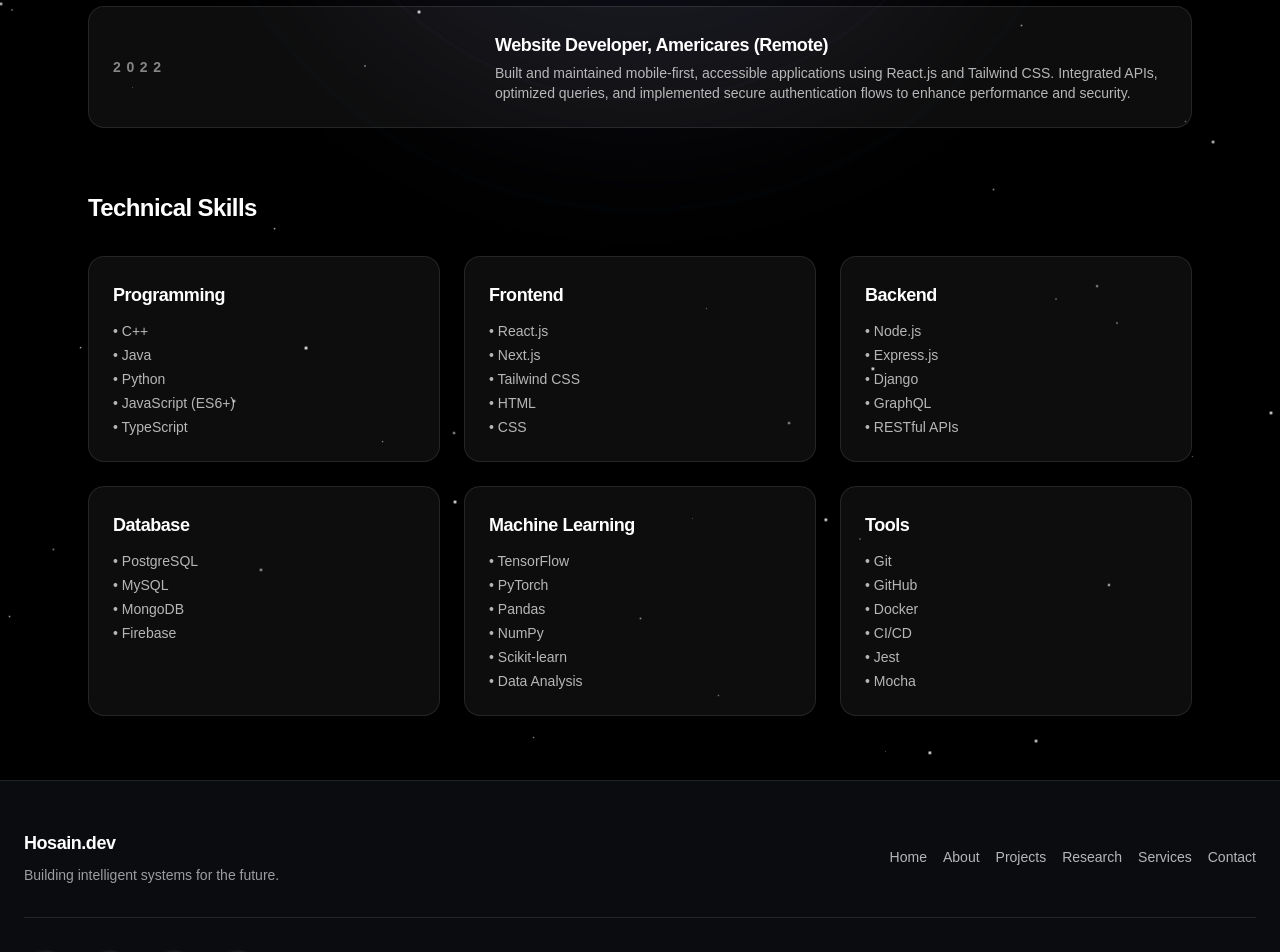
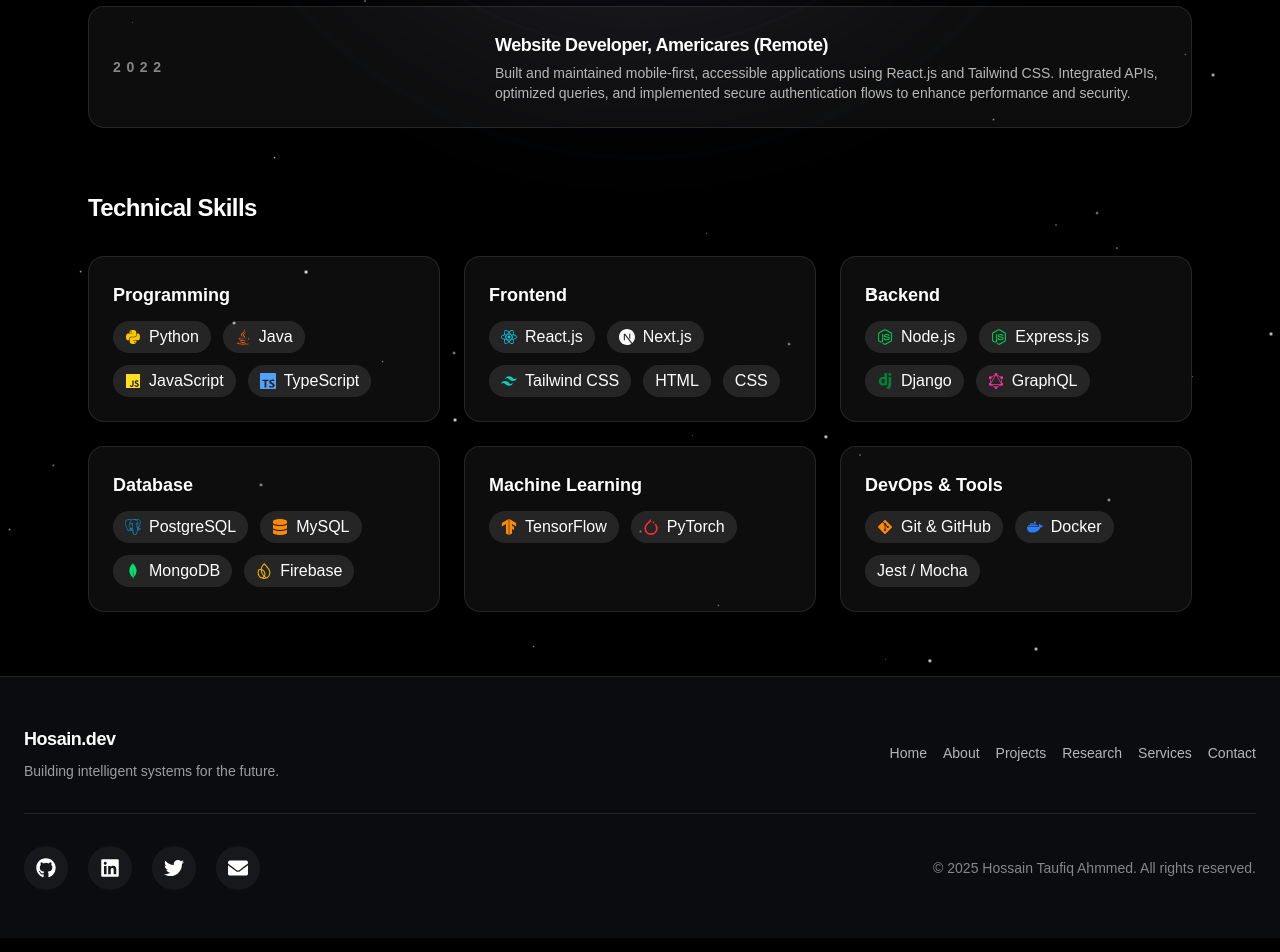
Before and after one commit to hossaintaufiq/Portfolio_Latest, a Next.js app: page /about in a window 1280 px wide. Shown: the part 1545-2497 px from the top of the page. Built offline with nearby package versions, Linux system fonts and the light colour scheme.

Commit message:
updated skill design

```diff
--- a/app/about/page.js
+++ b/app/about/page.js
@@ -1,6 +1,3 @@
-
-
-
 // export const metadata = {
 //   title: "About | Hossain Taufiq Ahmmed",
 //   description:
@@ -129,11 +126,32 @@
 //         </div>
 //       </section>
 
-
 //     </div>
 //   );
 // }
 
+import {
+  FaPython,
+  FaJava,
+  FaJs,
+  FaReact,
+  FaNodeJs,
+  FaDatabase,
+  FaDocker,
+  FaGitAlt,
+} from "react-icons/fa";
+import {
+  SiDjango,
+  SiNextdotjs,
+  SiTailwindcss,
+  SiTensorflow,
+  SiPytorch,
+  SiMongodb,
+  SiPostgresql,
+  SiTypescript,
+  SiFirebase,
+  SiGraphql,
+} from "react-icons/si";
 
 export const metadata = {
   title: "About | Hossain Taufiq Ahmmed",
@@ -186,21 +204,25 @@ const principles = [
   },
 ];
 
-const skills = {
-  programming: ["C++", "Java", "Python", "JavaScript (ES6+)", "TypeScript"],
-  frontend: ["React.js", "Next.js", "Tailwind CSS", "HTML", "CSS"],
-  backend: ["Node.js", "Express.js", "Django", "GraphQL", "RESTful APIs"],
-  database: ["PostgreSQL", "MySQL", "MongoDB", "Firebase"],
-  machineLearning: [
-    "TensorFlow",
-    "PyTorch",
-    "Pandas",
-    "NumPy",
-    "Scikit-learn",
-    "Data Analysis",
-  ],
-  tools: ["Git", "GitHub", "Docker", "CI/CD", "Jest", "Mocha"],
-};
+const skills = [
+  { name: "Python", icon: <FaPython className="text-yellow-400" /> },
+  { name: "Java", icon: <FaJava className="text-orange-500" /> },
+  { name: "JavaScript (ES6+)", icon: <FaJs className="text-yellow-300" /> },
+  { name: "TypeScript", icon: <SiTypescript className="text-blue-400" /> },
+  { name: "React.js", icon: <FaReact className="text-cyan-400" /> },
+  { name: "Next.js", icon: <SiNextdotjs className="text-white" /> },
+  { name: "Tailwind CSS", icon: <SiTailwindcss className="text-teal-400" /> },
+  { name: "Node.js", icon: <FaNodeJs className="text-green-500" /> },
+  { name: "Express.js", icon: <FaNodeJs className="text-green-500" /> },
+  { name: "Django", icon: <SiDjango className="text-green-700" /> },
+  { name: "PostgreSQL", icon: <SiPostgresql className="text-sky-500" /> },
+  { name: "MongoDB", icon: <SiMongodb className="text-green-400" /> },
+  { name: "Firebase", icon: <SiFirebase className="text-yellow-500" /> },
+  { name: "TensorFlow", icon: <SiTensorflow className="text-orange-400" /> },
+  { name: "PyTorch", icon: <SiPytorch className="text-red-500" /> },
+  { name: "Docker", icon: <FaDocker className="text-blue-500" /> },
+  { name: "Git & GitHub", icon: <FaGitAlt className="text-orange-400" /> },
+];
 
 export default function AboutPage() {
   return (
@@ -213,12 +235,11 @@ export default function AboutPage() {
         <p className="max-w-3xl text-lg text-white/70">
           I’m an AI/ML Researcher and Full-Stack Developer passionate about
           transforming innovative ideas into intelligent, scalable solutions. As
-          the Founder & CEO of{" "}
-          <span className="font-semibold">Justkaaj</span>, I combine machine
-          learning, data analysis, and full-stack development to create impactful
-          digital products. I’ve worked across React, Next.js, Django, and AI
-          frameworks like TensorFlow and PyTorch to build applications that bridge
-          human needs and technology.
+          the Founder & CEO of <span className="font-semibold">Justkaaj</span>,
+          I combine machine learning, data analysis, and full-stack development
+          to create impactful digital products. I’ve worked across React,
+          Next.js, Django, and AI frameworks like TensorFlow and PyTorch to
+          build applications that bridge human needs and technology.
         </p>
       </section>
 
@@ -247,11 +268,11 @@ export default function AboutPage() {
             Beyond Development
           </h2>
           <p className="mt-4 text-sm text-white/70">
-            Outside of coding, I enjoy mentoring peers, exploring advancements in
-            AI ethics, and experimenting with automation tools. I’m also passionate
-            about traveling, fitness, and continuous self-improvement to maintain
-            creativity and focus. Sports like badminton and cricket keep my teamwork
-            and strategic thinking sharp.
+            Outside of coding, I enjoy mentoring peers, exploring advancements
+            in AI ethics, and experimenting with automation tools. I’m also
+            passionate about traveling, fitness, and continuous self-improvement
+            to maintain creativity and focus. Sports like badminton and cricket
+            keep my teamwork and strategic thinking sharp.
           </p>
         </article>
       </section>
@@ -279,27 +300,133 @@ export default function AboutPage() {
         </div>
       </section>
 
-      {/* Skills Section */}
-      <section className="space-y-8">
-        <h2 className="text-2xl font-semibold tracking-tight">Technical Skills</h2>
-        <div className="grid gap-6 md:grid-cols-2 lg:grid-cols-3">
-          {Object.entries(skills).map(([category, items]) => (
-            <div
-              key={category}
-              className="rounded-2xl border border-white/10 bg-white/5 p-6 hover:bg-white/10 transition"
-            >
-              <h3 className="capitalize text-lg font-semibold tracking-tight mb-3">
-                {category.replace(/([A-Z])/g, " $1")}
-              </h3>
-              <ul className="space-y-1 text-sm text-white/70">
-                {items.map((item) => (
-                  <li key={item}>• {item}</li>
-                ))}
-              </ul>
-            </div>
-          ))}
+
+      {/* Skills Section - Consistent 3-Column Grid */}
+<section className="space-y-8">
+  <h2 className="text-2xl font-semibold tracking-tight">
+    Technical Skills
+  </h2>
+  {/* The main grid now handles 6 items consistently across 2 rows of 3 */}
+  <div className="grid gap-6 md:grid-cols-2 lg:grid-cols-3">
+
+    {/* Programming (1/6) */}
+    <div className="rounded-2xl border border-white/10 bg-white/5 p-6 hover:bg-white/10 transition">
+      <h3 className="text-lg font-semibold mb-3">Programming</h3>
+      <div className="flex flex-wrap gap-3">
+        <div className="flex items-center gap-2 px-3 py-1 bg-white/10 rounded-full">
+          <FaPython className="text-yellow-400" /> <span>Python</span>
         </div>
-      </section>
+        <div className="flex items-center gap-2 px-3 py-1 bg-white/10 rounded-full">
+          <FaJava className="text-orange-500" /> <span>Java</span>
+        </div>
+        <div className="flex items-center gap-2 px-3 py-1 bg-white/10 rounded-full">
+          <FaJs className="text-yellow-300" /> <span>JavaScript</span>
+        </div>
+        <div className="flex items-center gap-2 px-3 py-1 bg-white/10 rounded-full">
+          <SiTypescript className="text-blue-400" />{" "}
+          <span>TypeScript</span>
+        </div>
+      </div>
+    </div>
+
+    {/* Frontend (2/6) */}
+    <div className="rounded-2xl border border-white/10 bg-white/5 p-6 hover:bg-white/10 transition">
+      <h3 className="text-lg font-semibold mb-3">Frontend</h3>
+      <div className="flex flex-wrap gap-3">
+        <div className="flex items-center gap-2 px-3 py-1 bg-white/10 rounded-full">
+          <FaReact className="text-cyan-400" /> <span>React.js</span>
+        </div>
+        <div className="flex items-center gap-2 px-3 py-1 bg-white/10 rounded-full">
+          <SiNextdotjs className="text-white" /> <span>Next.js</span>
+        </div>
+        <div className="flex items-center gap-2 px-3 py-1 bg-white/10 rounded-full">
+          <SiTailwindcss className="text-teal-400" />{" "}
+          <span>Tailwind CSS</span>
+        </div>
+        <div className="flex items-center gap-2 px-3 py-1 bg-white/10 rounded-full">
+          <span>HTML</span>
+        </div>
+        <div className="flex items-center gap-2 px-3 py-1 bg-white/10 rounded-full">
+          <span>CSS</span>
+        </div>
+      </div>
+    </div>
+
+    {/* Backend (3/6) */}
+    <div className="rounded-2xl border border-white/10 bg-white/5 p-6 hover:bg-white/10 transition">
+      <h3 className="text-lg font-semibold mb-3">Backend</h3>
+      <div className="flex flex-wrap gap-3">
+        <div className="flex items-center gap-2 px-3 py-1 bg-white/10 rounded-full">
+          <FaNodeJs className="text-green-500" /> <span>Node.js</span>
+        </div>
+        <div className="flex items-center gap-2 px-3 py-1 bg-white/10 rounded-full">
+          <FaNodeJs className="text-green-500" /> <span>Express.js</span>
+        </div>
+        <div className="flex items-center gap-2 px-3 py-1 bg-white/10 rounded-full">
+          <SiDjango className="text-green-700" /> <span>Django</span>
+        </div>
+        <div className="flex items-center gap-2 px-3 py-1 bg-white/10 rounded-full">
+          <SiGraphql className="text-pink-500" /> <span>GraphQL</span>
+        </div>
+      </div>
+    </div>
+
+    {/* Database (4/6) */}
+    <div className="rounded-2xl border border-white/10 bg-white/5 p-6 hover:bg-white/10 transition">
+      <h3 className="text-lg font-semibold mb-3">Database</h3>
+      <div className="flex flex-wrap gap-3">
+        <div className="flex items-center gap-2 px-3 py-1 bg-white/10 rounded-full">
+          <SiPostgresql className="text-sky-500" />{" "}
+          <span>PostgreSQL</span>
+        </div>
+        <div className="flex items-center gap-2 px-3 py-1 bg-white/10 rounded-full">
+          <FaDatabase className="text-orange-400" /> <span>MySQL</span>
+        </div>
+        <div className="flex items-center gap-2 px-3 py-1 bg-white/10 rounded-full">
+          <SiMongodb className="text-green-400" /> <span>MongoDB</span>
+        </div>
+        <div className="flex items-center gap-2 px-3 py-1 bg-white/10 rounded-full">
+          <SiFirebase className="text-yellow-500" /> <span>Firebase</span>
+        </div>
+      </div>
+    </div>
+
+    {/* Machine Learning (5/6) - Split from the original "ML & Tools" */}
+    <div className="rounded-2xl border border-white/10 bg-white/5 p-6 hover:bg-white/10 transition">
+      <h3 className="text-lg font-semibold mb-3">
+        Machine Learning
+      </h3>
+      <div className="flex flex-wrap gap-3">
+        <div className="flex items-center gap-2 px-3 py-1 bg-white/10 rounded-full">
+          <SiTensorflow className="text-orange-400" />{" "}
+          <span>TensorFlow</span>
+        </div>
+        <div className="flex items-center gap-2 px-3 py-1 bg-white/10 rounded-full">
+          <SiPytorch className="text-red-500" /> <span>PyTorch</span>
+        </div>
+      </div>
+    </div>
+
+    {/* DevOps & Tools (6/6) - New category created from the original "ML & Tools" */}
+    <div className="rounded-2xl border border-white/10 bg-white/5 p-6 hover:bg-white/10 transition">
+      <h3 className="text-lg font-semibold mb-3">
+        DevOps & Tools
+      </h3>
+      <div className="flex flex-wrap gap-3">
+        <div className="flex items-center gap-2 px-3 py-1 bg-white/10 rounded-full">
+          <FaGitAlt className="text-orange-400" />{" "}
+          <span>Git & GitHub</span>
+        </div>
+        <div className="flex items-center gap-2 px-3 py-1 bg-white/10 rounded-full">
+          <FaDocker className="text-blue-500" /> <span>Docker</span>
+        </div>
+        <div className="flex items-center gap-2 px-3 py-1 bg-white/10 rounded-full">
+          <span>Jest / Mocha</span>
+        </div>
+      </div>
+    </div>
+  </div>
+</section>
     </div>
   );
 }
```
